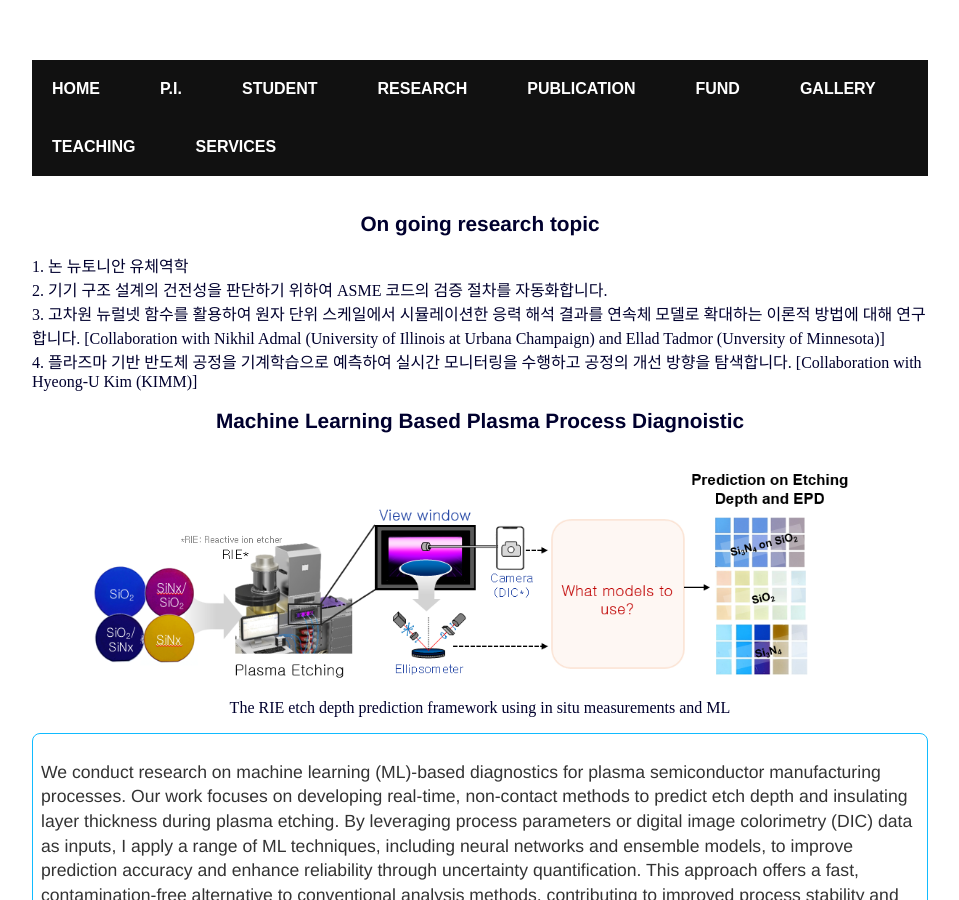
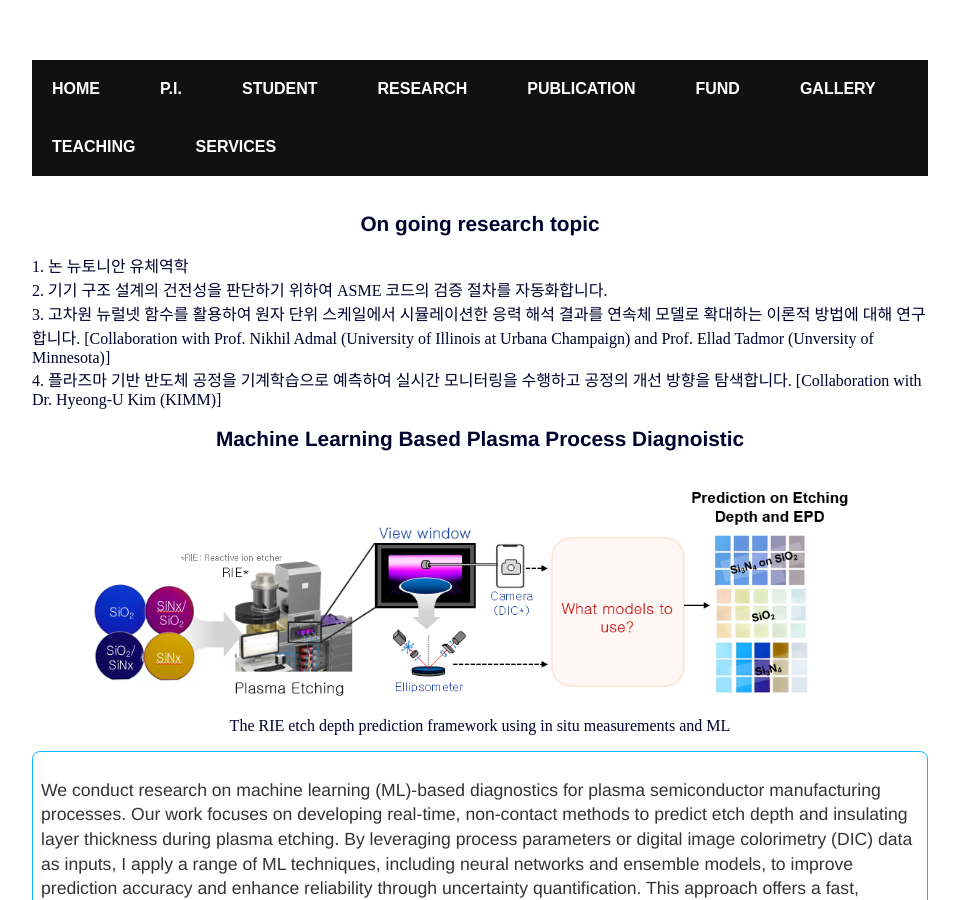
Before and after one commit to jaekwangjk/jaekwangjk.github.io, a Jekyll site: the page built from research.html, in a window 1280 px wide and 900 px high. Shown: the whole window, without its empty margins (160-1119 px from the left). Built offline with Jekyll 4.4.1, drawn with Linux system fonts in a browser that asks for light colours.

Commit message:
Update research.html

```diff
--- a/research.html
+++ b/research.html
@@ -14,9 +14,9 @@ title: Jaekwang Kim
 	1. 논 뉴토니안 유체역학  <br>
 	2. 기기 구조 설계의 건전성을 판단하기 위하여 ASME 코드의 검증 절차를 자동화합니다. <br>
 	3. 고차원 뉴럴넷 함수를 활용하여 원자 단위 스케일에서 시뮬레이션한 응력 해석 결과를 연속체 모델로 확대하는 이론적 방법에 대해 연구합니다.
-	[Collaboration with Nikhil Admal (University of Illinois at Urbana Champaign) and Ellad Tadmor (Unversity of Minnesota)]
+	[Collaboration with Prof. Nikhil Admal (University of Illinois at Urbana Champaign) and Prof. Ellad Tadmor (Unversity of Minnesota)]
 	<br>
-	4. 플라즈마 기반 반도체 공정을 기계학습으로 예측하여 실시간 모니터링을 수행하고 공정의 개선 방향을 탐색합니다. [Collaboration with Hyeong-U Kim (KIMM)]<br>
+	4. 플라즈마 기반 반도체 공정을 기계학습으로 예측하여 실시간 모니터링을 수행하고 공정의 개선 방향을 탐색합니다. [Collaboration with Dr. Hyeong-U Kim (KIMM)]<br>
 
 
 	<p>
```
